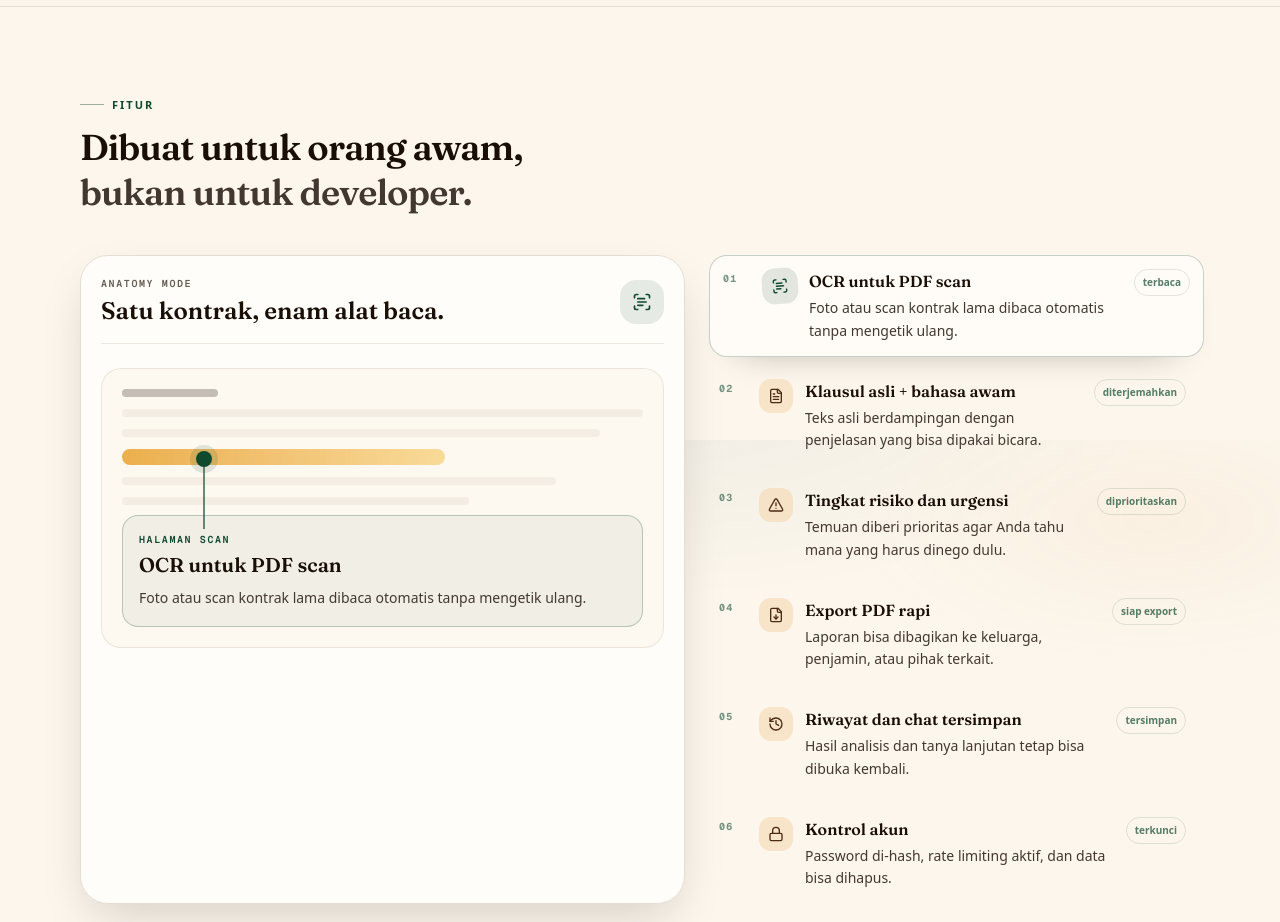
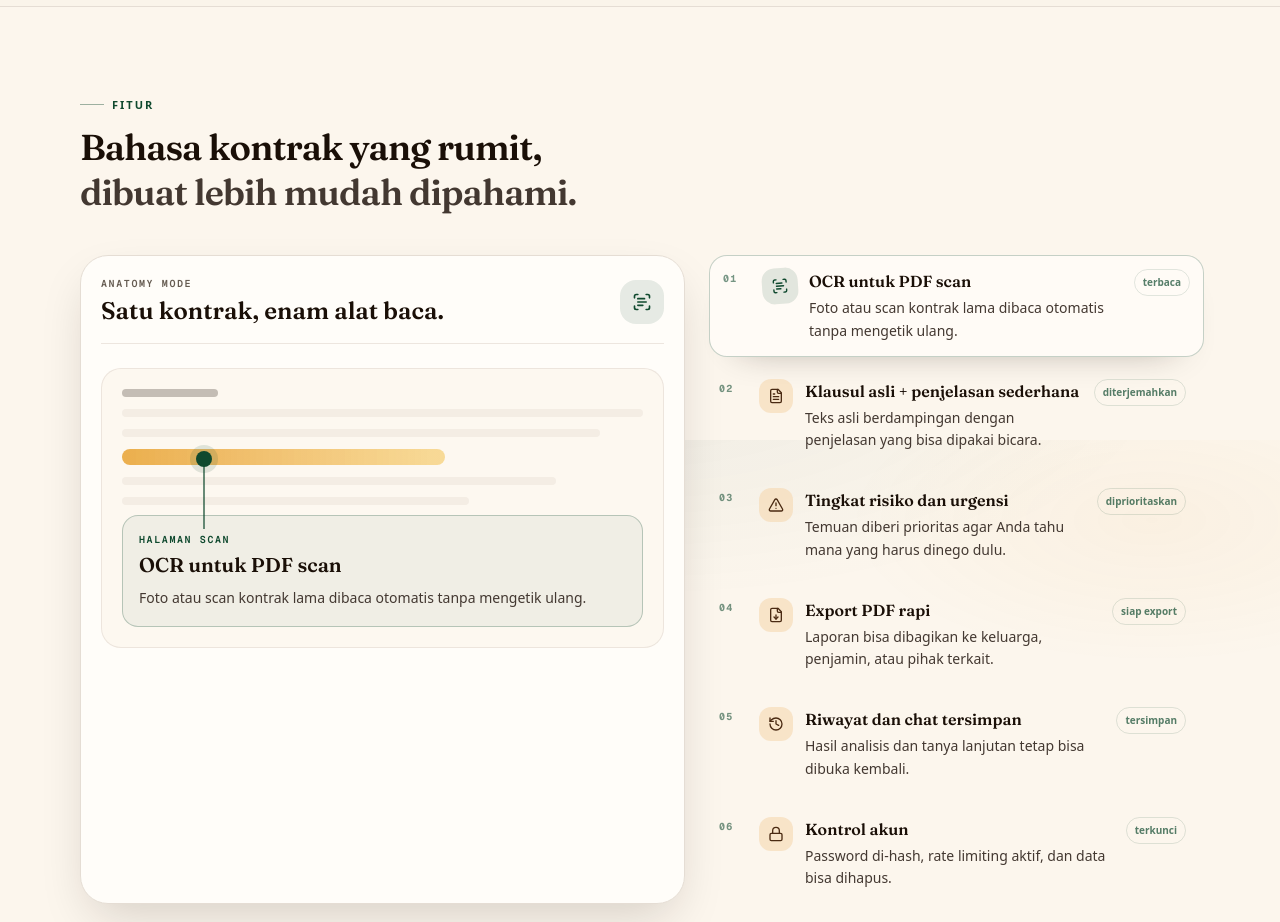
Before and after one commit to algojogacor/KontrakPaham, a Next.js app: page / in a window 1280 px wide. Shown: the part 1960-2882 px from the top of the page. Built offline with nearby package versions, Linux system fonts and the light colour scheme; no server answers.

Commit message:
fix: soften feature copy tone

```diff
--- a/src/components/app/views/home-view.tsx
+++ b/src/components/app/views/home-view.tsx
@@ -301,7 +301,7 @@ const featureItems: Array<{
   marker: string;
 }> = [
   { icon: ScanText, title: "OCR untuk PDF scan", desc: "Foto atau scan kontrak lama dibaca otomatis tanpa mengetik ulang.", status: "terbaca", marker: "Halaman scan" },
-  { icon: FileText, title: "Klausul asli + bahasa awam", desc: "Teks asli berdampingan dengan penjelasan yang bisa dipakai bicara.", status: "diterjemahkan", marker: "Pasal 4" },
+  { icon: FileText, title: "Klausul asli + penjelasan sederhana", desc: "Teks asli berdampingan dengan penjelasan yang bisa dipakai bicara.", status: "diterjemahkan", marker: "Pasal 4" },
   { icon: AlertTriangle, title: "Tingkat risiko dan urgensi", desc: "Temuan diberi prioritas agar Anda tahu mana yang harus dinego dulu.", status: "diprioritaskan", marker: "Risiko tinggi" },
   { icon: FileDown, title: "Export PDF rapi", desc: "Laporan bisa dibagikan ke keluarga, penjamin, atau pihak terkait.", status: "siap export", marker: "Report" },
   { icon: History, title: "Riwayat dan chat tersimpan", desc: "Hasil analisis dan tanya lanjutan tetap bisa dibuka kembali.", status: "tersimpan", marker: "Arsip akun" },
@@ -317,9 +317,9 @@ function ClauseAnatomyFeatures() {
       <div className="max-w-2xl">
         <SectionEyebrow>Fitur</SectionEyebrow>
         <h2 className="mt-3 font-display text-3xl font-semibold leading-tight tracking-tight text-ink sm:text-4xl">
-          Dibuat untuk orang awam,
+          Bahasa kontrak yang rumit,
           <br />
-          <span className="text-ink-soft">bukan untuk developer.</span>
+          <span className="text-ink-soft">dibuat lebih mudah dipahami.</span>
         </h2>
       </div>
 
```
Also changed, not shown: 1 other file (tests, documents, lock files or other folders).
